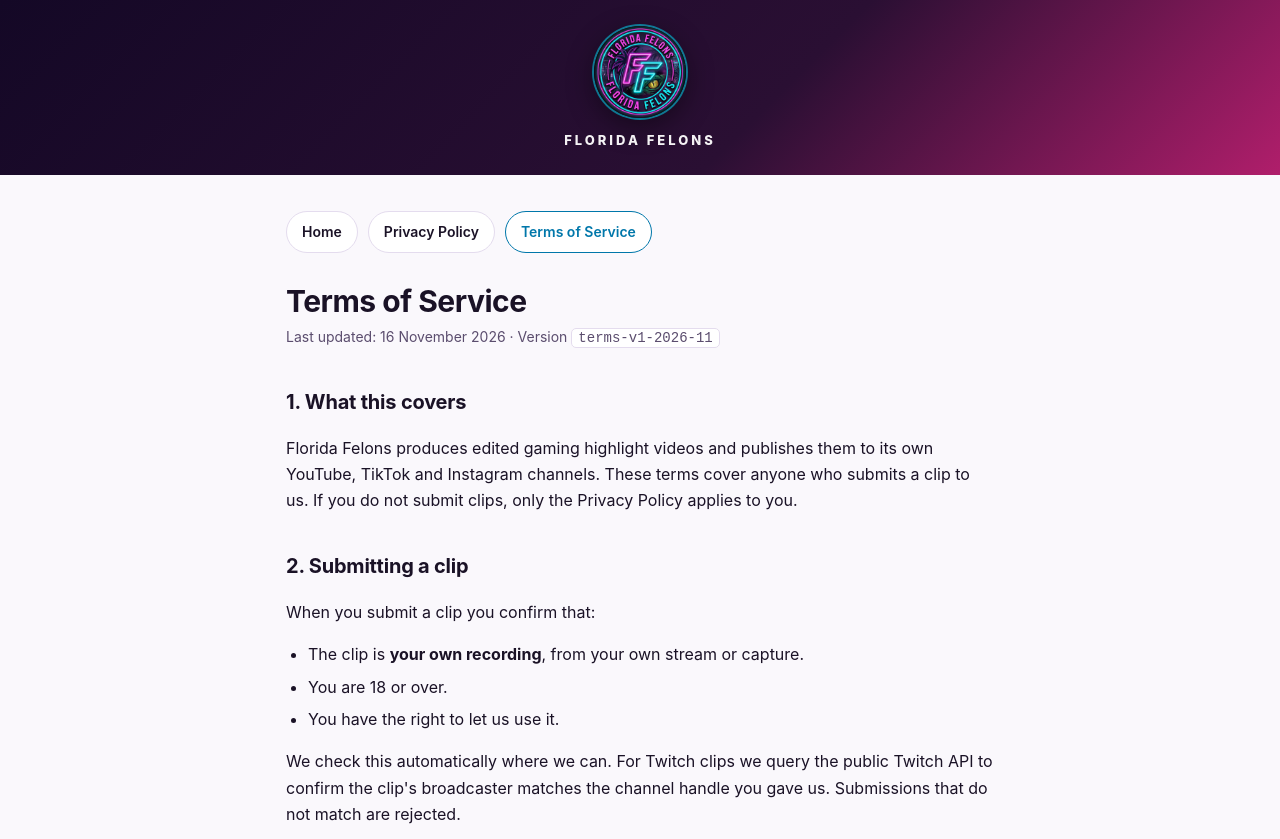
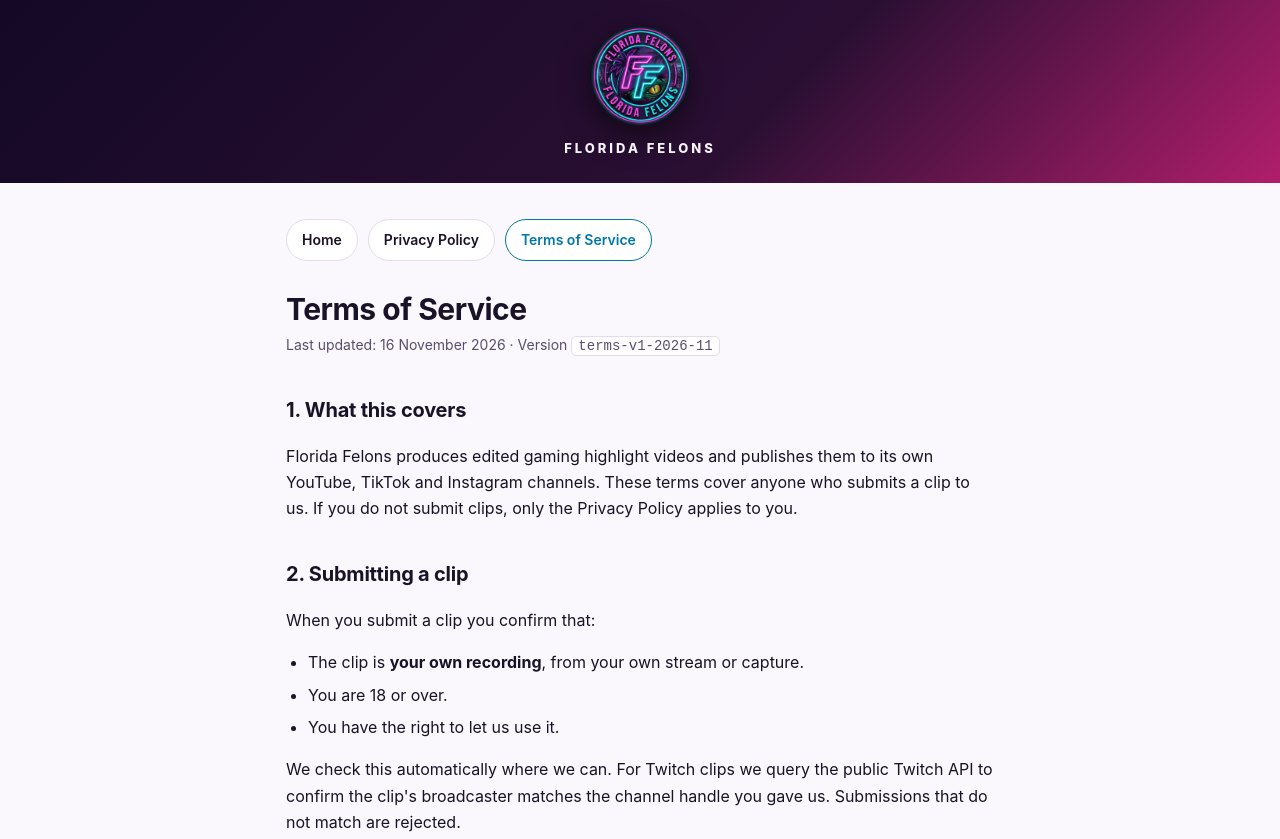
Before and after one commit to Tompouday/floridafelons-site, a plain HTML site: page terms.html in a window 1280 px wide. Shown: the top 839 px of the page. Drawn offline with Linux system fonts and the light colour scheme.

Commit message:
Drop the added ring around the logo; it already has two of its own

```diff
--- a/style.css
+++ b/style.css
@@ -49,12 +49,15 @@ header {
 }
 
 header .logo {
-  width: 92px;
-  height: 92px;
+  width: 100px;
+  height: 100px;
+  /* Crops the artwork's black square corners so its own pink ring becomes the
+     edge. No added ring here: the logo already has two neon rings of its own,
+     and a third sitting against them just reads as noise. */
   border-radius: 50%;
   display: block;
   margin: 0 auto 12px;
-  box-shadow: 0 0 0 2px rgba(0,229,255,.5), 0 8px 28px rgba(0,0,0,.45);
+  box-shadow: 0 10px 30px rgba(0,0,0,.5);
 }
 
 header .name {
@@ -68,7 +71,7 @@ header .name {
 header a { text-decoration: none; }
 
 @media (max-width: 520px) {
-  header .logo { width: 72px; height: 72px; }
+  header .logo { width: 80px; height: 80px; }
 }
 
 main {
--- a/terms.html
+++ b/terms.html
@@ -14,7 +14,7 @@
 <body>
 
 <header>
-  <a href="./"><img class="logo" src="img/logo-512.jpg" alt="Florida Felons logo" width="92" height="92"></a>
+  <a href="./"><img class="logo" src="img/logo-512.jpg" alt="Florida Felons logo" width="100" height="100"></a>
   <div class="name">Florida Felons</div>
 </header>
 
```
Also changed, not shown: privacy.html (+1 -1 lines).
